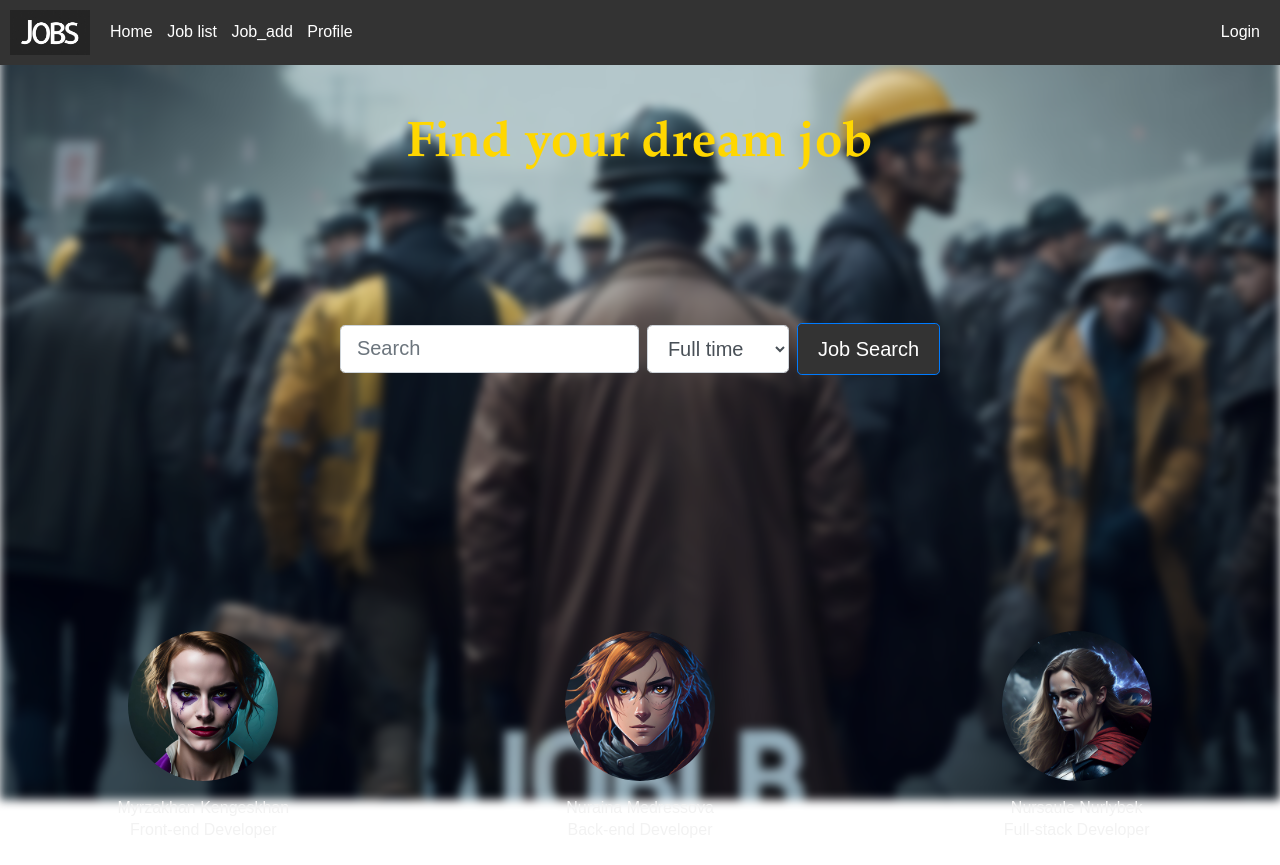
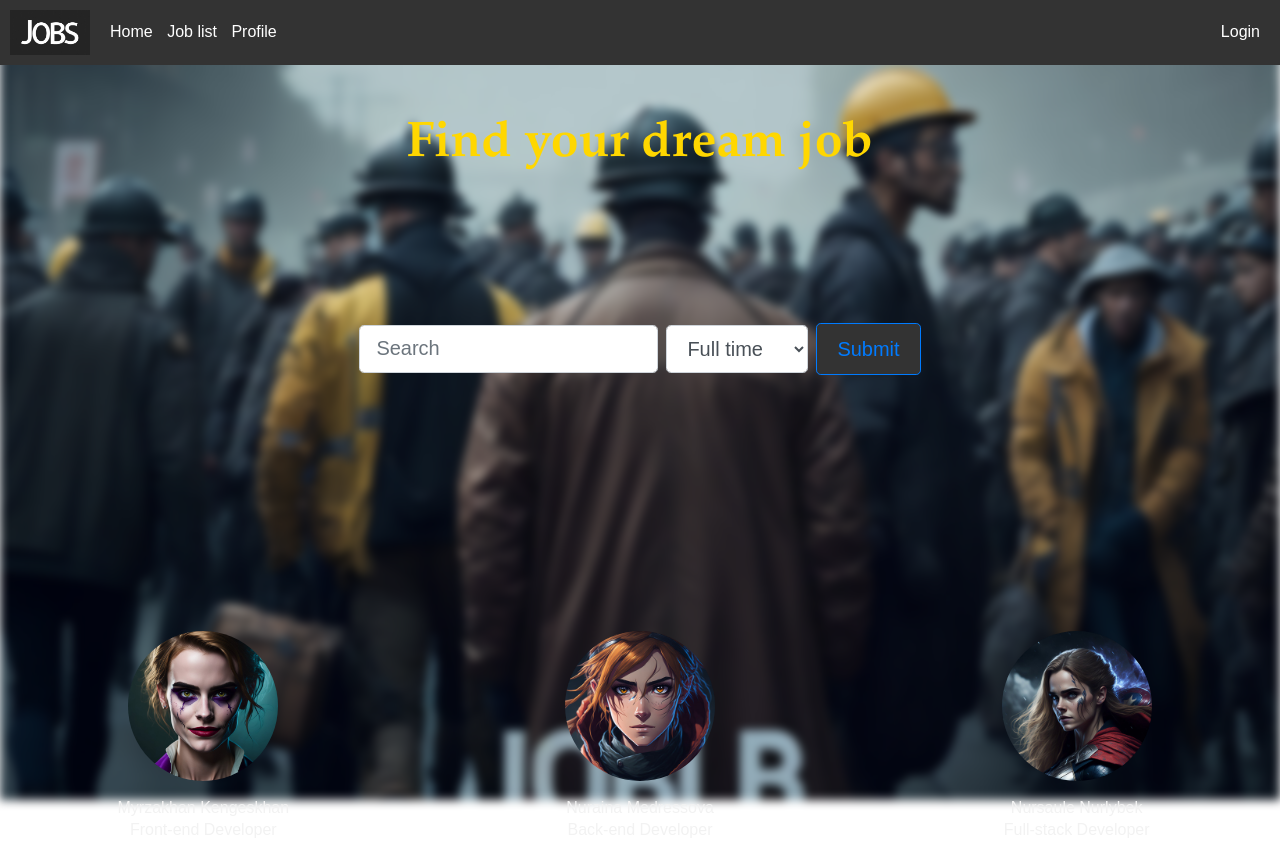
Before and after one commit to MyrHlorid/FinalProject, a Django app: page / in a window 1280 px wide. Shown: the top 865 px of the page. Run offline with Django 3.2, Linux system fonts and the light colour scheme; parts of the project's set-up code (start-up, migrations or seed data) failed here and were passed over; some libraries are stand-ins or nearby versions.

Commit message:
Update base.html

```diff
--- a/templates/base.html
+++ b/templates/base.html
@@ -16,6 +16,25 @@
       padding: 10px;
       display: flex;
       align-items: center;
+    }
+       body {
+        display: flex;
+        flex-direction: column;
+        min-height: 100vh;
+        margin: 0;
+    }
+
+    .content {
+        flex: 1;
+    }
+
+    .footer {
+        flex-shrink: 0;
+        background-color: #333;
+        height: 65px;
+        color: #fff;
+        padding: 20px;
+        text-align: center;
     }
 
     .logo {
@@ -38,15 +57,9 @@
       color: #fff;
       text-decoration: none;
     }
-    .footer {
-        background-color: #333;
-        height: 65px;
-        color: #fff;
-        padding: 20px;
-        text-align: center;
-    }
 
-      {% block cssadd %}
+
+
     .content {
         min-height: calc(100vh - 125px); /* Subtract header and footer heights */
     }
@@ -72,7 +85,6 @@
          background-size: cover;
         z-index: -1;
     }
-      {% endblock %}
     .authenticated, .login{
         display: flex;
         margin: 0;
@@ -96,14 +108,16 @@
       <ul>
         <li><a href="/">Home</a></li>
         <li><a href="/job_list">Job list</a></li>
+      {% if user.company_name %}
         <li><a href="/job_add">Job_add</a></li>
+      {% endif %}
         <li><a href="/profile">Profile</a></li>
       </ul>
 
       {% if user.is_authenticated %}
         <div class="authenticated">
             <a class="logout" href="/logout">Logout</a>
-            <p class="welcome">Welcome, {{user.username}}</p>
+            <p class="welcome">Welcome, {{user.email}}</p>
         </div>
 
       {% else %}
@@ -116,20 +130,20 @@
                 <div class="background_class"></div>
                 <h1 class="words text-center">Find your dream job</h1>
                 <div class="d-flex justify-content-center mt-5">
-                    <form class="form-inline" method="get" action="{% url 'job_search' %}">
+                    <form class="form-inline" action="{% url 'search_job' %}">
                         <div class="form-group mb-2 mr-2">
                             <label for="search" class="sr-only">Search</label>
-                            <input type="text" class="form-control form-control-lg" id="search" name="search" placeholder="Search">
+                            <input type="text" class="form-control form-control-lg" id="search" placeholder="Search" value="{{ search_text }}">
                         </div>
                         <div class="form-group mb-2 mr-2">
                             <label for="type" class="sr-only">Job Type</label>
-                            <select class="form-control form-control-lg" id="type" name="type">
-                                <option value="1">Full time</option>
-                                <option value="2">Part time</option>
-                                <option value="3">Internship</option>
+                            <select name="category" class="form-control form-control-lg" id="type">
+                                <option value="category1">Full time</option>
+                                <option value="category2">Part time</option>
+                                <option value="category3">Internship</option>
                             </select>
                         </div>
-                        <button type="submit" class="btn btn-primary btn-lg mb-2">Job Search</button>
+                        <button type="submit" class="btn btn-primary btn-lg mb-2"><a href="/search">Submit</a></button>
                     </form>
                 </div>
                  <div class="creators row mt-5">
```
